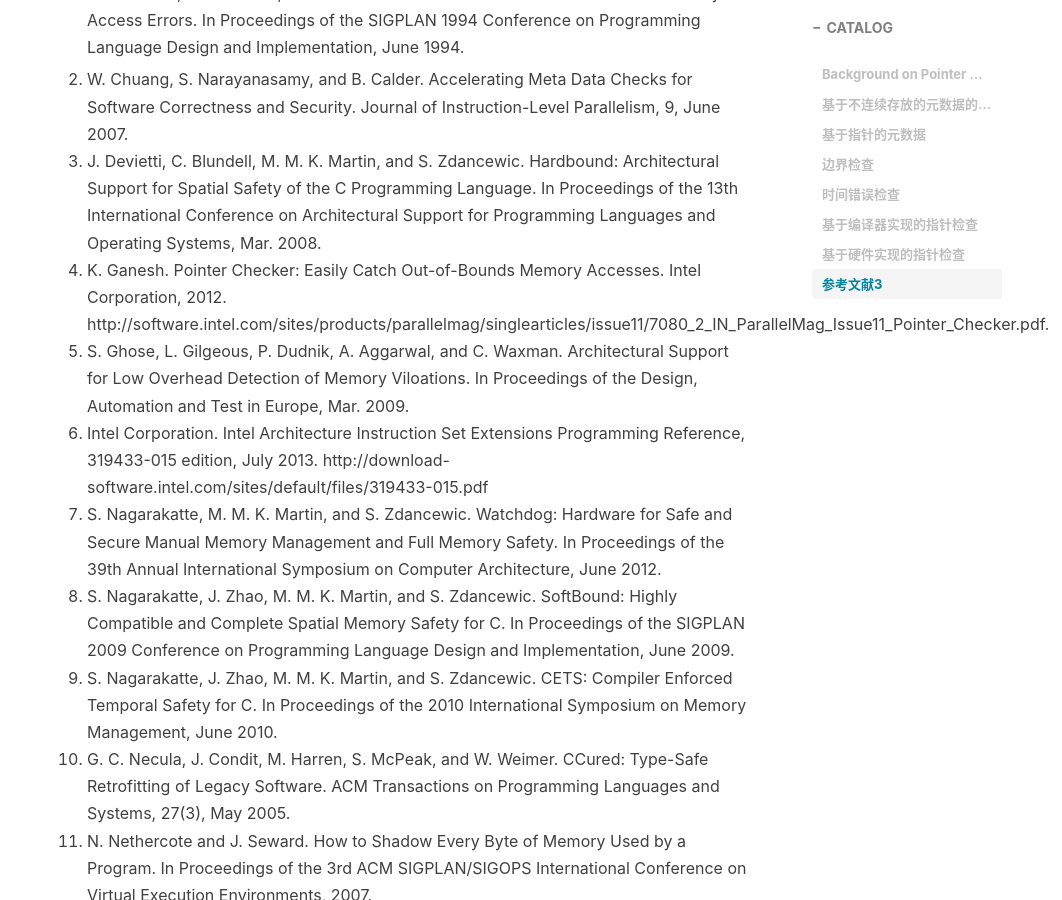
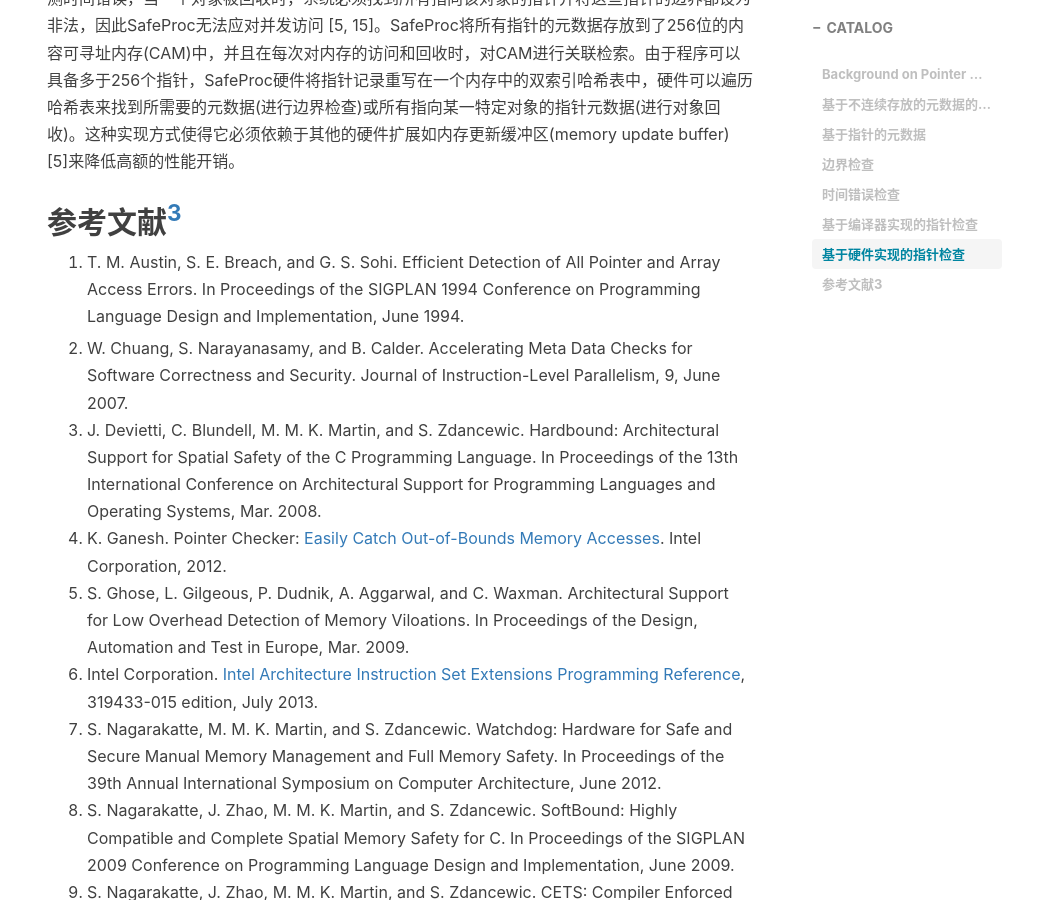
Before and after one commit to blankaiwang/blankaiwang.github.io, a Jekyll site: the page built from _posts/2019-02-26-Background-on-Pointer-Checking.md, in a window 1280 px wide and 900 px high, scrolled down 5338 px. Shown: the whole window, without its empty margins (218-1280 px from the left). Built offline with Jekyll 4.4.1, drawn with Linux system fonts in a browser that asks for light colours; nearby versions of some CDN libraries; comment, search, counter and statistics services are not loaded; some of the changed text lies outside the part shown.

Commit message:
Update 2019-02-26-Background-on-Pointer-Checking.md

```diff
--- a/_posts/2019-02-26-Background-on-Pointer-Checking.md
+++ b/_posts/2019-02-26-Background-on-Pointer-Checking.md
@@ -110,9 +115,9 @@ SafeProc [5]使用指令扩展来识别指针并且检测时间错误。SafeProc
 
 2. W. Chuang, S. Narayanasamy, and B. Calder. Accelerating Meta Data Checks for Software Correctness and Security. Journal of Instruction-Level Parallelism, 9, June 2007.
 3. J. Devietti, C. Blundell, M. M. K. Martin, and S. Zdancewic. Hardbound: Architectural Support for Spatial Safety of the C Programming Language. In Proceedings of the 13th International Conference on Architectural Support for Programming Languages and Operating Systems, Mar. 2008.
-4. K. Ganesh. Pointer Checker: Easily Catch Out-of-Bounds Memory Accesses. Intel Corporation, 2012. http://software.intel.com/sites/products/parallelmag/singlearticles/issue11/7080_2_IN_ParallelMag_Issue11_Pointer_Checker.pdf.
+4. K. Ganesh. Pointer Checker: [Easily Catch Out-of-Bounds Memory Accesses](http://software.intel.com/sites/products/parallelmag/singlearticles/issue11/7080_2_IN_ParallelMag_Issue11_Pointer_Checker.pdf). Intel Corporation, 2012.
 5. S. Ghose, L. Gilgeous, P. Dudnik, A. Aggarwal, and C. Waxman. Architectural Support for Low Overhead Detection of Memory Viloations. In Proceedings of the Design, Automation and Test in Europe, Mar. 2009.
-6. Intel Corporation. Intel Architecture Instruction Set Extensions Programming Reference, 319433-015 edition, July 2013. http://download-software.intel.com/sites/default/files/319433-015.pdf
+6. Intel Corporation. [Intel Architecture Instruction Set Extensions Programming Reference](http://download-software.intel.com/sites/default/files/319433-015.pdf), 319433-015 edition, July 2013.
 7. S. Nagarakatte, M. M. K. Martin, and S. Zdancewic. Watchdog: Hardware for Safe and Secure Manual Memory Management and Full Memory Safety. In Proceedings of the 39th Annual International Symposium on Computer Architecture, June 2012.
 8. S. Nagarakatte, J. Zhao, M. M. K. Martin, and S. Zdancewic. SoftBound: Highly Compatible and Complete Spatial Memory Safety for C. In Proceedings of the SIGPLAN 2009 Conference on Programming Language Design and Implementation, June 2009.
 9. S. Nagarakatte, J. Zhao, M. M. K. Martin, and S. Zdancewic. CETS: Compiler Enforced Temporal Safety for C. In Proceedings of the 2010 International Symposium on Memory Management, June 2010.
```
Also changed, not shown: other parts of _posts/2019-02-26-Background-on-Pointer-Checking.md (+5 -0 lines).
